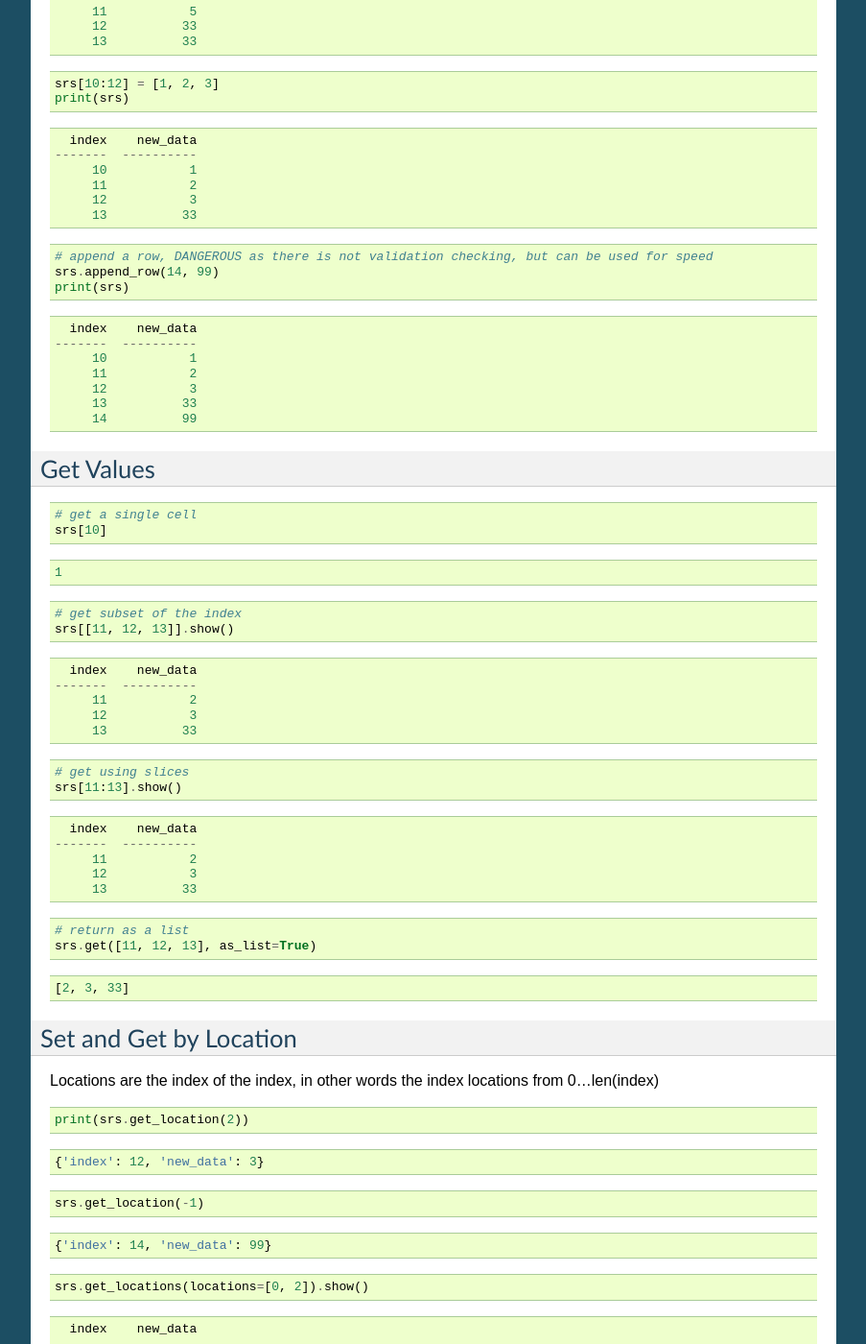
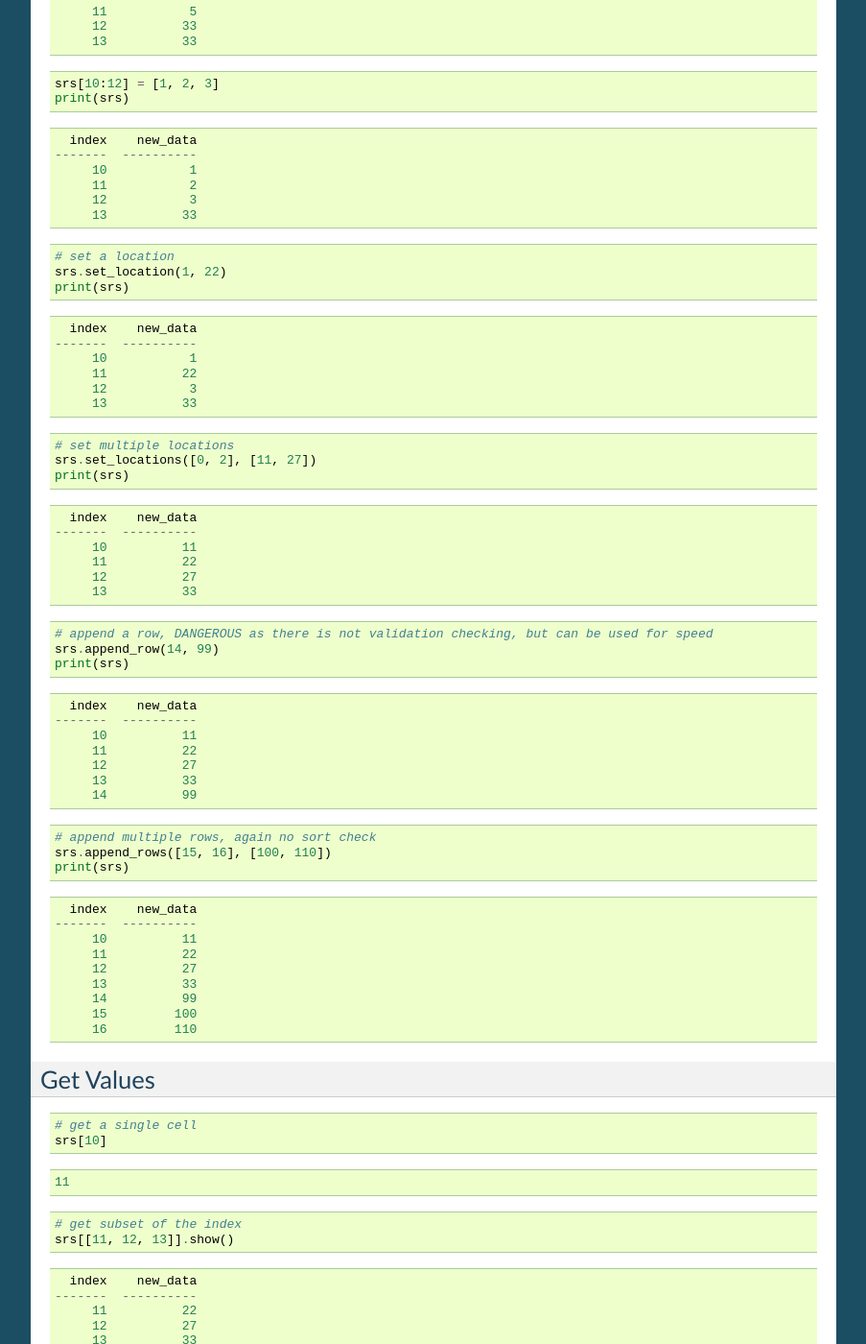
Before and after one commit to rsheftel/raccoon, a Sphinx documentation site: the page built from docs/usage_series.rst, in a window 1280 px wide and 1400 px high, scrolled down 3357 px. Shown: the whole window at 96% size, without its empty margins (198-1101 px from the left). Built offline with Sphinx 7.4.7, drawn with Linux system fonts in a browser that asks for light colours; some of the changed text lies outside the part shown.

Commit message:
(1) New methods for Series (2) updated examples

```diff
--- a/docs/usage_series.rst
+++ b/docs/usage_series.rst
@@ -344,6 +344,40 @@ Set Values
 
 .. code:: python
 
+    # set a location
+    srs.set_location(1, 22)
+    print(srs)
+
+
+.. parsed-literal::
+
+      index    new_data
+    -------  ----------
+         10           1
+         11          22
+         12           3
+         13          33
+
+
+.. code:: python
+
+    # set multiple locations
+    srs.set_locations([0, 2], [11, 27])
+    print(srs)
+
+
+.. parsed-literal::
+
+      index    new_data
+    -------  ----------
+         10          11
+         11          22
+         12          27
+         13          33
+
+
+.. code:: python
+
     # append a row, DANGEROUS as there is not validation checking, but can be used for speed
     srs.append_row(14, 99)
     print(srs)
@@ -353,11 +387,31 @@ Set Values
 
       index    new_data
     -------  ----------
-         10           1
-         11           2
-         12           3
+         10          11
+         11          22
+         12          27
          13          33
          14          99
+
+
+.. code:: python
+
+    # append multiple rows, again no sort check
+    srs.append_rows([15, 16], [100, 110])
+    print(srs)
+
+
+.. parsed-literal::
+
+      index    new_data
+    -------  ----------
+         10          11
+         11          22
+         12          27
+         13          33
+         14          99
+         15         100
+         16         110
 
 
 Get Values
@@ -373,7 +427,7 @@ Get Values
 
 .. parsed-literal::
 
-    1
+    11
 
 
 
@@ -387,8 +441,8 @@ Get Values
 
       index    new_data
     -------  ----------
-         11           2
-         12           3
+         11          22
+         12          27
          13          33
 
 
@@ -402,8 +456,8 @@ Get Values
 
       index    new_data
     -------  ----------
-         11           2
-         12           3
+         11          22
+         12          27
          13          33
 
 
@@ -417,7 +471,7 @@ Get Values
 
 .. parsed-literal::
 
-    [2, 3, 33]
+    [22, 27, 33]
 
 
 
@@ -434,7 +488,7 @@ from 0...len(index)
 
 .. parsed-literal::
 
-    {'index': 12, 'new_data': 3}
+    {'index': 12, 'new_data': 27}
 
 
 .. code:: python
@@ -446,7 +500,7 @@ from 0...len(index)
 
 .. parsed-literal::
 
-    {'index': 14, 'new_data': 99}
+    {'index': 16, 'new_data': 110}
 
 
 
@@ -459,8 +513,8 @@ from 0...len(index)
 
       index    new_data
     -------  ----------
-         10           1
-         12           3
+         10          11
+         12          27
 
 
 .. code:: python
@@ -472,7 +526,7 @@ from 0...len(index)
 
 .. parsed-literal::
 
-    [1, 3]
+    [11, 27]
 
 
 
@@ -486,11 +540,13 @@ from 0...len(index)
 
       index    new_data
     -------  ----------
-         10           1
-         11           2
-         12           3
-         13           9
-         14          10
+         10          11
+         11          22
+         12          27
+         13          33
+         14          99
+         15           9
+         16          10
 
 
 Head and Tail
@@ -505,8 +561,8 @@ Head and Tail
 
       index    new_data
     -------  ----------
-         10           1
-         11           2
+         10          11
+         11          22
 
 
 .. code:: python
@@ -518,8 +574,8 @@ Head and Tail
 
       index    new_data
     -------  ----------
-         13           9
-         14          10
+         15           9
+         16          10
 
 
 Delete rows
@@ -535,9 +591,11 @@ Delete rows
 
       index    new_data
     -------  ----------
-         11           2
-         12           3
-         14          10
+         11          22
+         12          27
+         14          99
+         15           9
+         16          10
 
 
 Convert
@@ -553,7 +611,7 @@ Convert
 
 .. parsed-literal::
 
-    {'index': [11, 12, 14], 'new_data': [2, 3, 10]}
+    {'index': [11, 12, 14, 15, 16], 'new_data': [22, 27, 99, 9, 10]}
 
 
 
@@ -567,7 +625,7 @@ Convert
 
 .. parsed-literal::
 
-    {'new_data': [2, 3, 10]}
+    {'new_data': [22, 27, 99, 9, 10]}
 
 
 
@@ -581,7 +639,8 @@ Convert
 
 .. parsed-literal::
 
-    OrderedDict([('index', [11, 12, 14]), ('new_data', [2, 3, 10])])
+    OrderedDict([('index', [11, 12, 14, 15, 16]),
+                 ('new_data', [22, 27, 99, 9, 10])])
 
 
 
```
Also changed, not shown: other parts of docs/usage_series.rst (+4 -4 lines), docs/change_log.rst (+13 -3 lines), docs/usage_dataframe.rst (+55 -21 lines), 7 other files.
